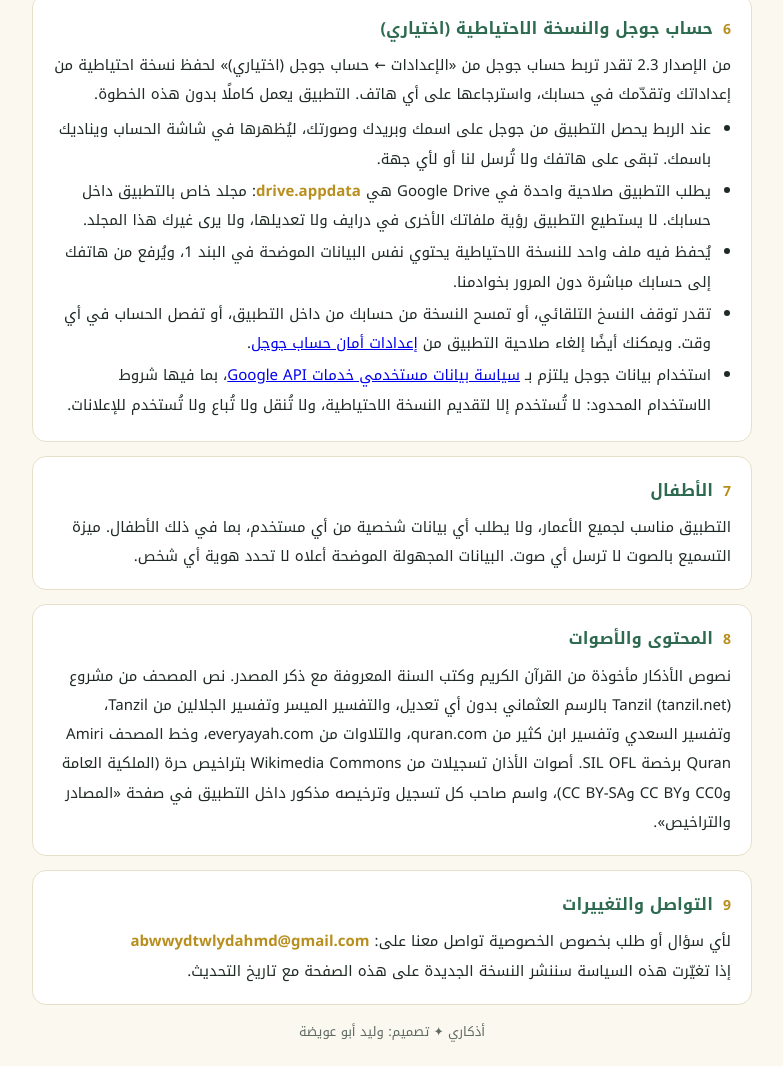
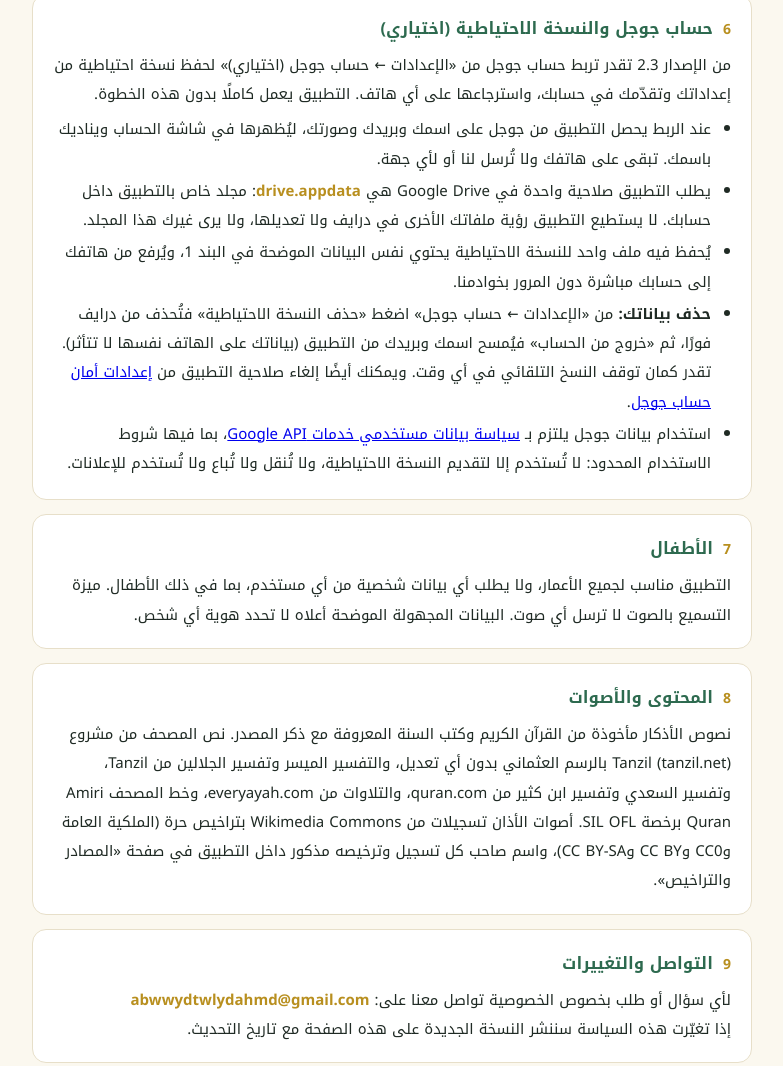
Before and after one commit to waledoweida/athkari-app, a plain HTML site: page privacy.html in a window 1280 px wide. Shown: the part 3108-4174 px from the top of the page, without its empty margins (248-1031 px from the left). Drawn offline with Linux system fonts and the light colour scheme.

Commit message:
Privacy 2.3: deletion steps with the exact in-app labels, #google-account anchor
Co-Authored-By: Claude Opus 5.5 <noreply@anthropic.com>
Claude-Session: https://claude.ai/code/session_01Q1jeGHwMC89v3LDn3qchcN

```diff
--- a/privacy.html
+++ b/privacy.html
@@ -136,14 +136,14 @@
     <p>تعالج Google هذه البيانات وفق <a href="https://firebase.google.com/support/privacy" target="_blank" rel="noopener">سياسة خصوصية Firebase</a>.</p>
   </section>
 
-  <section>
+  <section id="google-account">
     <h2><span class="n">6</span>حساب جوجل والنسخة الاحتياطية (اختياري)</h2>
     <p>من الإصدار 2.3 تقدر تربط حساب جوجل من «الإعدادات ← حساب جوجل (اختياري)» لحفظ نسخة احتياطية من إعداداتك وتقدّمك في حسابك، واسترجاعها على أي هاتف. التطبيق يعمل كاملًا بدون هذه الخطوة.</p>
     <ul>
       <li>عند الربط يحصل التطبيق من جوجل على اسمك وبريدك وصورتك، ليُظهرها في شاشة الحساب ويناديك باسمك. تبقى على هاتفك ولا تُرسل لنا أو لأي جهة.</li>
       <li>يطلب التطبيق صلاحية واحدة في Google Drive هي <span class="mail">drive.appdata</span>: مجلد خاص بالتطبيق داخل حسابك. لا يستطيع التطبيق رؤية ملفاتك الأخرى في درايف ولا تعديلها، ولا يرى غيرك هذا المجلد.</li>
       <li>يُحفظ فيه ملف واحد للنسخة الاحتياطية يحتوي نفس البيانات الموضحة في البند 1، ويُرفع من هاتفك إلى حسابك مباشرة دون المرور بخوادمنا.</li>
-      <li>تقدر توقف النسخ التلقائي، أو تمسح النسخة من حسابك من داخل التطبيق، أو تفصل الحساب في أي وقت. ويمكنك أيضًا إلغاء صلاحية التطبيق من <a href="https://myaccount.google.com/permissions" target="_blank" rel="noopener">إعدادات أمان حساب جوجل</a>.</li>
+      <li><b>حذف بياناتك:</b> من «الإعدادات ← حساب جوجل» اضغط «حذف النسخة الاحتياطية» فتُحذف من درايف فورًا، ثم «خروج من الحساب» فيُمسح اسمك وبريدك من التطبيق (بياناتك على الهاتف نفسها لا تتأثر). تقدر كمان توقف النسخ التلقائي في أي وقت. ويمكنك أيضًا إلغاء صلاحية التطبيق من <a href="https://myaccount.google.com/permissions" target="_blank" rel="noopener">إعدادات أمان حساب جوجل</a>.</li>
       <li>استخدام بيانات جوجل يلتزم بـ <a href="https://developers.google.com/terms/api-services-user-data-policy" target="_blank" rel="noopener">سياسة بيانات مستخدمي خدمات Google API</a>، بما فيها شروط الاستخدام المحدود: لا تُستخدم إلا لتقديم النسخة الاحتياطية، ولا تُنقل ولا تُباع ولا تُستخدم للإعلانات.</li>
     </ul>
   </section>
```
